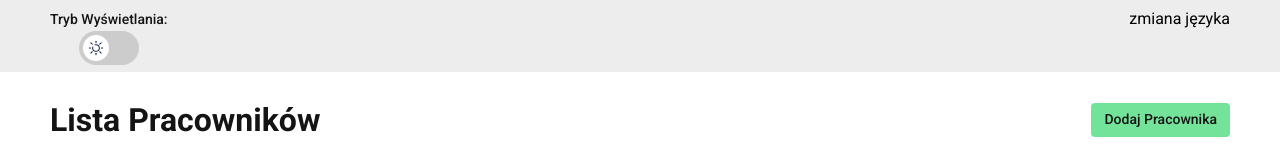
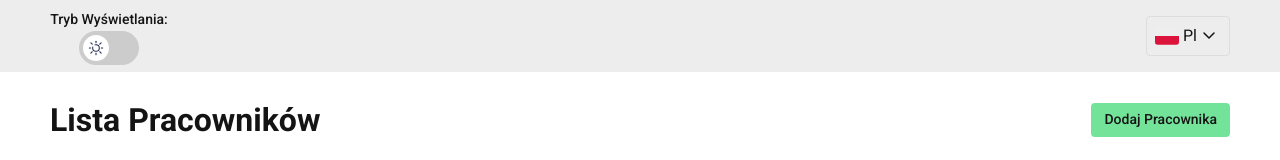
Before and after one commit to paloboo/SwiftRecruitmentTask, a Vue app: page / in a window 1280 px wide. Shown: the top 160 px of the page. Built offline with nearby package versions, Linux system fonts and the light colour scheme; data requests are answered from the project's data file.

Commit message:
language switcher rwd with flags

```diff
--- a/src/components/Icons/ArrowIcon.vue
+++ b/src/components/Icons/ArrowIcon.vue
@@ -1,6 +1,6 @@
 <template>
     <svg xmlns="http://www.w3.org/2000/svg" viewBox="0 0 512 512">
-        <path fill="#000000"
+        <path
               d="M497.333 239.999H80.092l95.995-95.995-22.627-22.627L18.837 256 153.46 390.623l22.627-22.627-95.997-95.997h417.243v-32z"
               class="ci-primary"/>
     </svg>
@@ -12,6 +12,11 @@ export default {
 }
 </script>
 
-<style scoped>
-
+<style lang="scss" scoped>
+    svg {
+        path {
+            fill: v-bind('displayColorGetter("neutral900")');
+            transition: fill .3s ease-in-out;
+        }
+    }
 </style>
--- /dev/null
+++ b/src/components/Icons/EnFlagIcon.vue
@@ -0,0 +1,13 @@
+<template>
+    <svg xmlns="http://www.w3.org/2000/svg" width="800" height="800" fill="none" viewBox="0 -4 28 28"><g clip-path="url(#a)"><rect width="28" height="20" fill="#fff" rx="2"/><mask id="b" width="28" height="20" x="0" y="0" maskUnits="userSpaceOnUse" style="mask-type:alpha"><rect width="28" height="20" fill="#fff" rx="2"/></mask><g mask="url(#b)"><path fill="#0A17A7" d="M0 0h28v20H0z"/><path fill="#fff" fill-rule="evenodd" d="m-1.282-1.916 11.949 8.06v-7.477h6.666v7.476l11.95-8.06 1.49 2.211-9.447 6.373H28v6.666h-6.674l9.448 6.373-1.492 2.21-11.949-8.06v7.477h-6.666v-7.476l-11.95 8.06-1.49-2.211 9.447-6.373H0V6.667h6.674L-2.774.294l1.492-2.21Z" clip-rule="evenodd"/><path stroke="#DB1F35" stroke-linecap="round" stroke-width=".667" d="M18.668 6.332 31.333-2M20.013 13.697l11.354 7.653M8.006 6.31-3.837-1.67M9.29 13.605-3.837 22.31"/><path fill="#E6273E" fill-rule="evenodd" d="M0 12h12v8h4v-8h12V8H16V0h-4v8H0v4Z" clip-rule="evenodd"/></g></g><defs><clipPath id="a"><rect width="28" height="20" fill="#fff" rx="2"/></clipPath></defs></svg>
+</template>
+
+<script>
+export default {
+    name: "EnFlagIcon"
+}
+</script>
+
+<style scoped>
+
+</style>
--- /dev/null
+++ b/src/components/Icons/PlFlagIcon.vue
@@ -0,0 +1,13 @@
+<template>
+    <svg xmlns="http://www.w3.org/2000/svg" width="800" height="800" aria-hidden="true" class="iconify iconify--twemoji" viewBox="0 0 36 36"><path fill="#EEE" d="M32 5H4a4 4 0 0 0-4 4v9h36V9a4 4 0 0 0-4-4z"/><path fill="#DC143C" d="M0 27a4 4 0 0 0 4 4h28a4 4 0 0 0 4-4v-9H0v9z"/></svg>
+</template>
+
+<script>
+export default {
+    name: "PlFlag"
+}
+</script>
+
+<style scoped>
+
+</style>
--- a/src/components/InputElems/Dropdown.vue
+++ b/src/components/InputElems/Dropdown.vue
@@ -1,29 +1,41 @@
 <template>
-    <div class="dropdown" :class="{'small': isSmall, 'open': isOpen}" >
+    <div class="dropdown" :class="{'small': isSmall, 'open': isOpen}">
         <div class="dropdown_chosen_option" @click="isOpen=!isOpen">
             <div class="chosen_option_desc">
-                <span>{{dropdownDesc}}</span>
+                <span>{{ dropdownDesc }}</span>
             </div>
             <div class="chosen_option_value">
-                <span>{{isTranslated ? $translations[language][chosenOption]: chosenOption}}</span>
+                <div class="option_value_icon_wrapper" v-if="typeof options[0] === 'object'">
+                    <component :is="options.find(item=> item.name.toLowerCase() === chosenOption.toLowerCase()).icon" />
+                </div>
+                <span>{{ isTranslated ? $translations[language][chosenOption] : chosenOption }}</span>
                 <div class="option_arrow_head">
-                    <ArrowHeadIcon />
+                    <ArrowHeadIcon/>
                 </div>
             </div>
         </div>
-        <div class="dropdown_list_wrapper">
+        <div class="dropdown_list_wrapper" :class="{ 'direction_down': direction==='down'}">
             <div class="list_tint" @click="isOpen = false">
 
             </div>
             <div class="list_content">
                 <div class="content_mobile_top_bar" @click="isOpen=false">
                     <div class="top_bar_close_wrapper">
-                        <CloseIcon />
+                        <CloseIcon/>
                     </div>
                 </div>
                 <div class="content_wrapper">
-                    <div class="content_single" :class="{'current': option === chosenOption}" v-for="option in options" :key="option" @click="handleOptionClicked(option)">
-                        <span>{{isTranslated ? $translations[language][option] :option}}</span>
+                    <div class="content_single"
+                         :class="{'current': typeof option === 'object' ? option.name.toLowerCase() === chosenOption.toLowerCase() : option === chosenOption}"
+                         v-for="option in options" :key="option"
+                         @click="handleOptionClicked(typeof option === 'object' ? option.name : option)">
+                        <div class="single_with_icon" v-if="typeof option === 'object'">
+                            <div class="icon_wrapper">
+                                <component :is="option.icon" />
+                            </div>
+                            <span>{{ isTranslated ? $translations[language][option.name] : option.name }}</span>
+                        </div>
+                        <span v-else>{{ isTranslated ? $translations[language][option] : option }}</span>
                     </div>
                 </div>
             </div>
@@ -34,13 +46,20 @@
 <script>
 import ArrowHeadIcon from "../Icons/ArrowHeadIcon.vue";
 import CloseIcon from "../Icons/CloseIcon.vue";
+import EnFlagIcon from "../Icons/EnFlagIcon.vue";
+import PlFlagIcon from "../Icons/PlFlagIcon.vue";
+
 export default {
     name: "Dropdown",
-    components: {ArrowHeadIcon, CloseIcon},
+    components: {ArrowHeadIcon, CloseIcon, EnFlagIcon, PlFlagIcon},
     props: {
         currentOption: {
             type: [String, Number],
             default: ''
+        },
+        direction: {
+            type: String,
+            default: 'up'
         },
         dropdownDesc: {
             type: String,
@@ -57,9 +76,7 @@ export default {
         options: {
             type: Array,
             default() {
-                return [
-
-                ]
+                return []
             }
         },
     },
@@ -87,6 +104,7 @@ export default {
 
     .dropdown_chosen_option {
         cursor: pointer;
+
         .chosen_option_desc {
             span {
                 font-size: 14px;
@@ -95,6 +113,7 @@ export default {
                 text-transform: capitalize;
             }
         }
+
         .chosen_option_value {
             align-items: center;
             border: 1px solid v-bind("displayColorGetter('gray600')");
@@ -104,12 +123,26 @@ export default {
             justify-content: space-between;
             max-width: 328px;
             padding: 8px;
+            transition: border .3s ease-in-out;
             width: 100%;
 
             span {
+                color: v-bind('displayColorGetter("neutral900")');
                 font-size: 16px;
                 line-height: 24px;
                 text-transform: capitalize;
+                transition: color .3s ease-in-out;
+            }
+
+            .option_value_icon_wrapper {
+                height: 24px;
+                margin-right: 4px;
+                width: 24px;
+
+                svg {
+                    width: 100%;
+                    height: 100%;
+                }
             }
         }
 
@@ -149,8 +182,8 @@ export default {
             opacity: 1;
             overflow: hidden;
             position: absolute;
+            right: unset;
             top: unset;
-                right: unset;
             transition: max-height .3s ease-in-out;
             width: 328px;
         }
@@ -161,11 +194,13 @@ export default {
             height: max-content;
             overflow: hidden;
             position: relative;
+            transition: background-color .3s ease-in-out;
             width: calc(100% - 32px);
             z-index: 2;
 
             @media screen and (min-width: 1280px) {
                 border: 1px solid v-bind('displayColorGetter("blue500")');
+                transition: background-color .3s ease-in-out, border .3s ease-in-out;
                 width: 100%;
             }
 
@@ -205,6 +240,27 @@ export default {
                         text-transform: capitalize;
                     }
 
+                    .single_with_icon {
+                        align-items: center;
+                        display: flex;
+                        gap: 12px;
+
+                        span {
+                            color: v-bind('displayColorGetter("neutral900")');
+                            transition: color .3s ease-in-out;
+                        }
+
+                        .icon_wrapper {
+                            width: 24px;
+                            height: 24px;
+
+                            svg {
+                                width: 100%;
+                                height: 100%;
+                            }
+                        }
+                    }
+
                     &:hover {
                         @media screen and (min-width: 1280px) {
                             background-color: v-bind('displayColorGetter("gray100")');
@@ -234,7 +290,14 @@ export default {
             z-index: 1;
 
             @media screen and (min-width: 1280px) {
-                    display: none;
+                background-color: transparent;
+            }
+        }
+
+        &.direction_down {
+            @media screen and (min-width: 1280px) {
+                bottom: unset;
+                top: 40px;
             }
         }
     }
--- a/src/components/Nav/MainNav.vue
+++ b/src/components/Nav/MainNav.vue
@@ -2,25 +2,41 @@
     <nav class="main_navigation">
         <div class="navigation_container">
             <Switcher @setCheckboxVal="changeDisplayStyle" :switcherTitle="$translations[language]['display_mode']+':'"/>
-            <p @click="changeLanguage">zmiana języka</p>
+            <Dropdown :options="languageOptions" :currentOption="language" direction="down" @optionChanged="(option) => changeLanguage(option)"/>
         </div>
     </nav>
 </template>
 
 <script>
+import Dropdown from "../InputElems/Dropdown.vue";
 import Switcher from "../InputElems/Switcher.vue";
 export default {
     name: "MainNav",
     components: {
+        Dropdown,
         Switcher
 
+    },
+    data() {
+        return {
+            languageOptions: [
+                {
+                    icon: 'PlFlagIcon',
+                    name: 'PL'
+                },
+                {
+                    icon: 'EnFlagIcon',
+                    name: 'EN'
+                }
+            ]
+        }
     },
     methods: {
         changeDisplayStyle() {
             this.displayMode === 'light' ? this.displayMode = 'dark' : this.displayMode = 'light'
         },
-        changeLanguage() {
-            this.language === 'pl' ? this.language = 'en' : this.language = 'pl'
+        changeLanguage(option) {
+            this.language = option.toLowerCase();
         }
     }
 }
@@ -36,6 +52,7 @@ export default {
         width: 100vw;
 
         .navigation_container {
+            align-items: center;
             display: flex;
             justify-content: space-between;
             margin: 0 auto;
@@ -53,6 +70,14 @@ export default {
             @media screen and (min-width: 1920px) {
                 max-width: 1450px;
             }
+
+            .switch_wrapper {
+                min-width: 118px;
+            }
+
+            .dropdown {
+                height: max-content;
+            }
         }
     }
 </style>
```
Lines whose indentation alone changed are shown as unchanged.
